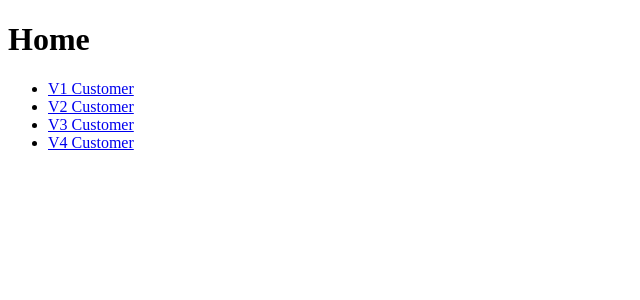
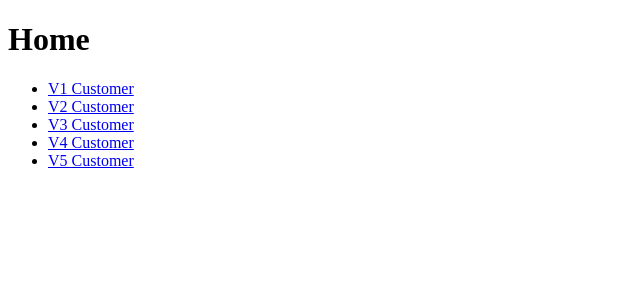
Before and after one commit to Davi9130/frontend-interview-api, a React (Create React App) app in the folder frontend/: page / in a window 1280 px wide. Shown: the top 300 px of the page, without its empty margins (0-640 px from the left). Built offline with nearby package versions, Linux system fonts and the light colour scheme.

Commit message:
Add CustomerV5 page. Add custom hook question

```diff
--- a/frontend/src/App.tsx
+++ b/frontend/src/App.tsx
@@ -6,6 +6,7 @@ import { CustomerV1 } from "./pages/CustomerV1";
 import { CustomerV2 } from "./pages/CustomerV2";
 import { CustomerV3 } from "./pages/CustomerV3";
 import { CustomerV4 } from "./pages/CustomerV4";
+import { CustomerV5 } from "./pages/CustomerV5";
 import { NotFound } from "./pages/404";
 
 function App() {
@@ -16,6 +17,7 @@ function App() {
     "v2/customer": CustomerV2,
     "v3/customer": CustomerV3,
     "v4/customer": CustomerV4,
+    "v5/customer": CustomerV5,
     "404": NotFound,
   }[page];
   return (
--- a/frontend/src/Router.tsx
+++ b/frontend/src/Router.tsx
@@ -1,6 +1,6 @@
 import React, { useState, useMemo, createContext } from "react";
 
-const paths = ["", "v1/customer", "v2/customer", "v3/customer", "v4/customer", "404"] as const;
+const paths = ["", "v1/customer", "v2/customer", "v3/customer", "v4/customer", "v5/customer", "404"] as const;
 
 type Path = typeof paths[number];
 
@@ -12,6 +12,7 @@ export const pagesMapping: { [key: string]: Path } = {
   customerV2: "v2/customer",
   customerV3: "v3/customer",
   customerV4: "v4/customer",
+  customerV5: "v5/customer",
   notFound: "404",
 };
 
--- /dev/null
+++ b/frontend/src/pages/CustomerV5.tsx
@@ -0,0 +1,5 @@
+// Question 5. Please copy and paste your CustomerV4 code.
+// Please make the web page beautiful. You can use any libraries you like.
+export const CustomerV5 = () => {
+  return <h1>CustomerV5</h1>;
+};
--- a/frontend/src/pages/Home.tsx
+++ b/frontend/src/pages/Home.tsx
@@ -15,6 +15,9 @@ export const Home = () => {
         <li>
           <a href="/v4/customer">V4 Customer</a>
         </li>
+        <li>
+          <a href="/v5/customer">V5 Customer</a>
+        </li>
       </ul>
     </div>
   );
```
Also changed, not shown: 1 other file (tests, documents, lock files or other folders).
